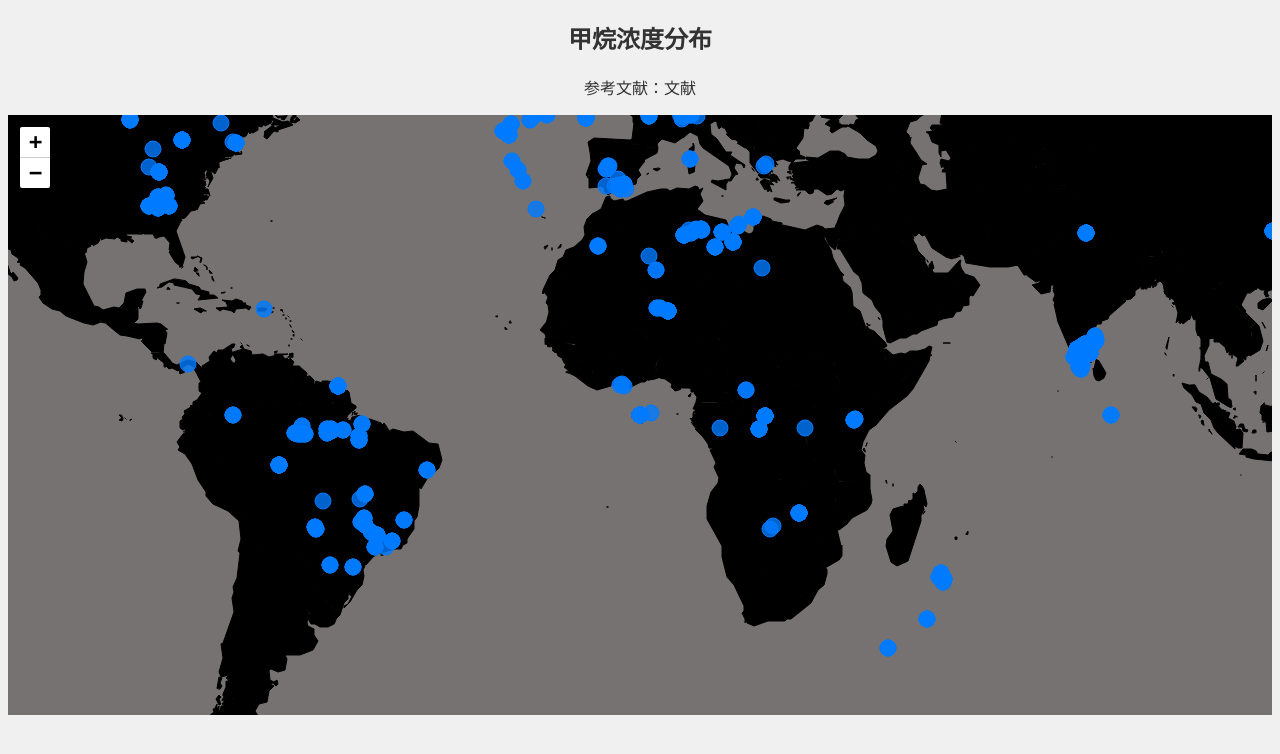
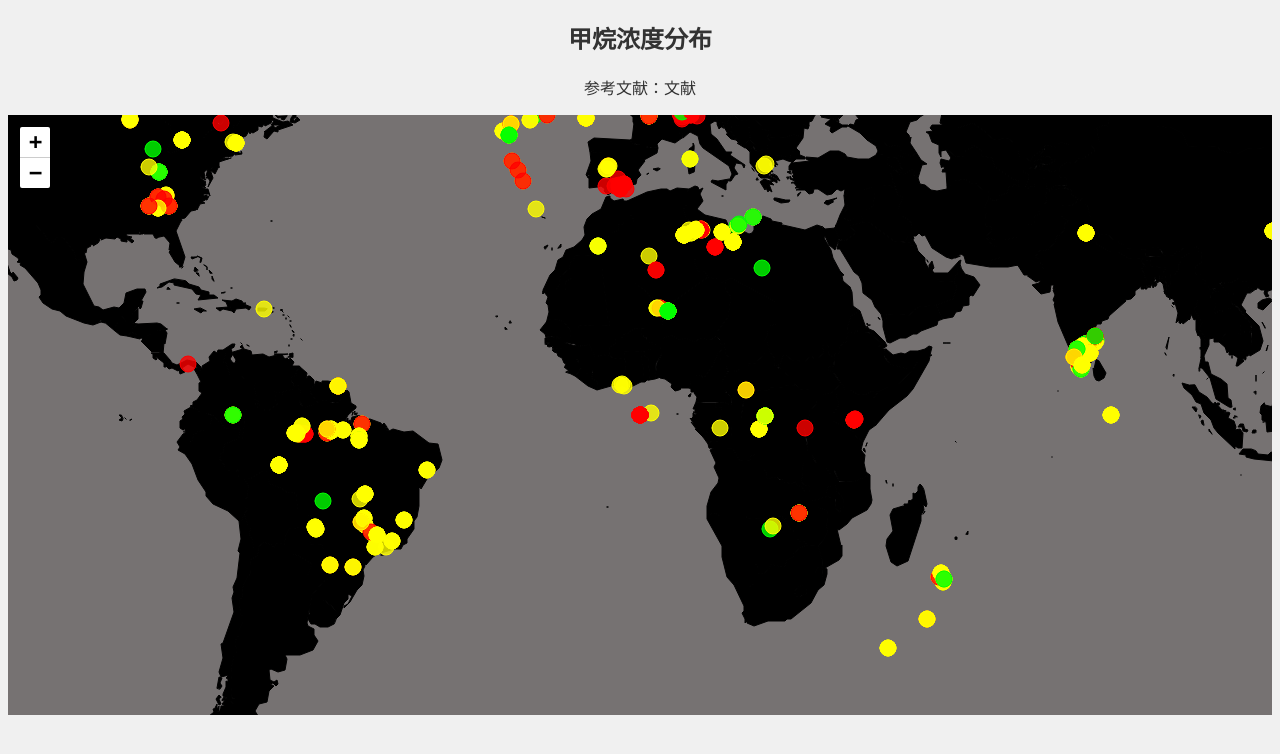
Before and after one commit to hanzzz2020/CH4_mapping, a plain HTML site: page index.html in a window 1280 px wide. Drawn offline with nearby package versions, Linux system fonts and the light colour scheme.

Commit message:
Update index.html

```diff
--- a/index.html
+++ b/index.html
@@ -9,7 +9,6 @@
     <h2>甲烷浓度分布</h2>
     <p>参考文献：文献</p>
 </body>
-</html>
 <html>
 <head>
     <title>Leaflet with GeoJSON</title>
@@ -37,10 +36,8 @@
         // 创建地图实例，并设置视图到世界地图的中心点，缩放级别为3
         var map = L.map('mapid').setView([0, 0], 3);
 
-        // 加载GeoJSON数据作为底图
-        // 请确保GeoJSON文件路径正确，并且服务器可以访问该文件
-        // 如果是在本地测试，建议将GeoJSON文件放在与HTML文件相同的目录下
-        fetch('https://hanzzz2020.github.io/CH4_mapping/world.zh.geojson')  // 修改为你的world.zh.geojson文件URL
+        // 加载world.zh.geojson作为底图
+        fetch('https://hanzzz2020.github.io/CH4_mapping/world.zh.geojson')
             .then(response => response.json())
             .then(data => {
                 // 创建GeoJSON图层并添加到地图
@@ -57,20 +54,22 @@
                 }).addTo(map);
             })
             .catch(error => {
-                console.error('Error loading GeoJSON:', error);
+                console.error('Error loading world.zh.geojson:', error);
             });
 
-        // 加载其他GeoJSON数据
+        // 加载InlandWater_data.geojson点数据
         fetch('https://hanzzz2020.github.io/CH4_mapping/InlandWater_data.geojson')
             .then(response => response.json())
             .then(data => {
                 // 创建GeoJSON图层并添加到地图
                 L.geoJSON(data, {
                     pointToLayer: function (feature, latlng) {
+                        var fluxMean = feature.properties.Flux_Mean;
+                        var color = getColor(fluxMean);
                         return L.circleMarker(latlng, {
                             radius: 8,
-                            fillColor: "#007bff", // 浅蓝色
-                            color: "#007bff", // 边界颜色
+                            fillColor: color,
+                            color: color,
                             weight: 1,
                             opacity: 1,
                             fillOpacity: 0.8
@@ -89,8 +88,44 @@
                 }).addTo(map);
             })
             .catch(error => {
-                console.error('Error loading GeoJSON:', error);
+                console.error('Error loading InlandWater_data.geojson:', error);
             });
+
+        // 根据甲烷浓度值返回颜色
+        function getColor(fluxMean) {
+            var min = 0; // 最小浓度值
+            var max = 100; // 最大浓度值，根据实际情况调整
+            var ratio = (fluxMean - min) / (max - min);
+            var r, g, b;
+            if (ratio < 0.001) {
+                // Red to Orange
+                r = 255;
+                g = Math.round(255 * (ratio / 0.2));
+                b = 0;
+            } else if (ratio < 0.005) {
+                // Orange to Yellow
+                r = 255;
+                g = 255;
+                b = Math.round(255 * ((ratio - 0.2) / 0.2));
+            } else if (ratio < 0.1) {
+                // Yellow to Green
+                r = Math.round(255 - (255 * ((ratio - 0.4) / 0.2)));
+                g = 255;
+                b = 0;
+            } else if (ratio < 0.5) {
+                // Green to Blue
+                r = 0;
+                g = Math.round(255 - (255 * ((ratio - 0.6) / 0.2)));
+                b = Math.round(255 * ((ratio - 0.6) / 0.2));
+            } else {
+                // Blue
+                r = 0;
+                g = 0;
+                b = 255;
+            }
+            return `rgb(${r},${g},${b})`;
+        }
+
     </script>
 </body>
 </html>
```
